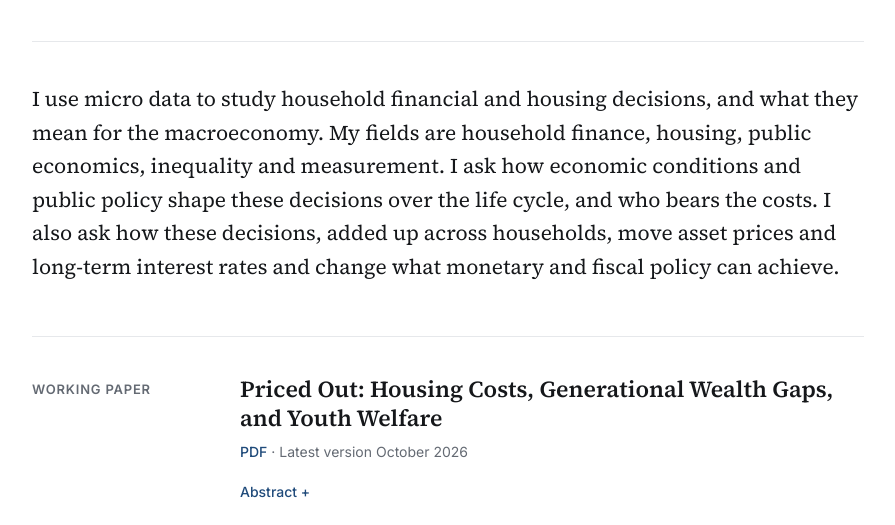
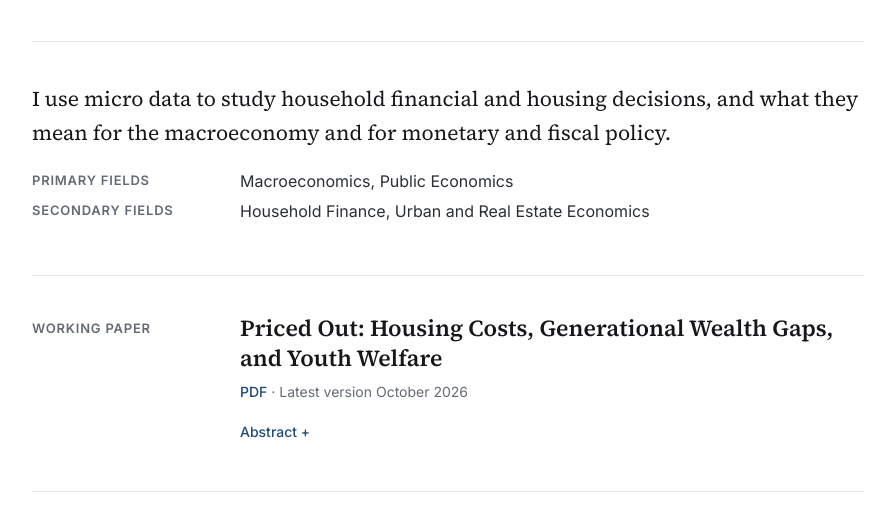
Before and after one commit to chloe-ahn/chloe-ahn.github.io, a plain HTML site: page index.html in a window 1280 px wide. Shown: the part 223-748 px from the top of the page, without its empty margins (192-1087 px from the left). Drawn offline with Linux system fonts and the light colour scheme.

Commit message:
Add files via upload

```diff
--- a/index.html
+++ b/index.html
@@ -4,11 +4,11 @@
 <meta charset="utf-8">
 <meta name="viewport" content="width=device-width, initial-scale=1">
 <title>Chloe Ahn | PhD Candidate in Economics, University of Bristol</title>
-<meta name="description" content="Chloe Ahn is a PhD candidate in Economics at the University of Bristol. She works on macroeconomics, household finance, housing and public economics. CV and papers.">
+<meta name="description" content="Chloe Ahn is a PhD candidate in Economics at the University of Bristol. Her fields are macroeconomics and public economics, with household finance and urban and real estate economics. CV and papers.">
 <meta name="author" content="Chloe Ahn">
 <link rel="canonical" href="https://chloe-ahn.github.io/">
 <meta property="og:title" content="Chloe Ahn | Economics, University of Bristol">
-<meta property="og:description" content="PhD candidate in Economics at the University of Bristol. Macroeconomics, household finance, housing and public economics.">
+<meta property="og:description" content="PhD candidate in Economics at the University of Bristol. Macroeconomics and public economics, with household finance and real estate.">
 <meta property="og:url" content="https://chloe-ahn.github.io/">
 <meta property="og:type" content="profile">
 <script type="application/ld+json">
@@ -40,6 +40,10 @@ h1{margin:0;font-weight:600;font-size:44px;line-height:1.1;letter-spacing:-.015e
 .links{display:flex;flex-wrap:wrap;gap:4px 22px;margin-top:12px;font-size:15px;font-weight:500}
 
 .intro{margin:0;padding:40px 0 52px;border-top:1px solid var(--line);font-size:21px;line-height:1.6;color:var(--ink)}
+.intro .lead{margin:0 0 20px}
+.fields{display:grid;grid-template-columns:168px 1fr;gap:6px 40px;margin:0;font-family:inherit;font-size:16px;line-height:1.5}
+.fields dt{font-size:13px;font-weight:600;letter-spacing:.06em;text-transform:uppercase;color:var(--muted);padding-top:2px}
+.fields dd{margin:0;color:var(--text)}
 
 section{display:flex;flex-wrap:wrap;gap:8px 40px;padding:38px 0;border-top:1px solid var(--line)}
 h2{flex:0 0 168px;margin:0;padding-top:4px;font-size:13px;font-weight:600;letter-spacing:.06em;text-transform:uppercase;color:var(--muted)}
@@ -77,6 +81,8 @@ footer{margin-top:28px;padding-top:22px;border-top:1px solid var(--line);font-si
   .page{padding-top:48px}
   h1{font-size:36px}
   .intro{font-size:19px}
+  .fields{grid-template-columns:1fr;gap:2px 0}
+  .fields dd{margin-bottom:10px}
   .top img{width:104px;height:104px}
 }
 </style>
@@ -96,7 +102,13 @@ footer{margin-top:28px;padding-top:22px;border-top:1px solid var(--line);font-si
   </div>
 </header>
 
-<p class="intro serif">I use micro data to study household financial and housing decisions, and what they mean for the macroeconomy. My fields are household finance, housing, public economics, inequality and measurement. I ask how economic conditions and public policy shape these decisions over the life cycle, and who bears the costs. I also ask how these decisions, added up across households, move asset prices and long-term interest rates and change what monetary and fiscal policy can achieve.</p>
+<div class="intro">
+  <p class="serif lead">I use micro data to study household financial and housing decisions, and what they mean for the macroeconomy and for monetary and fiscal policy.</p>
+  <dl class="fields">
+    <dt>Primary fields</dt><dd>Macroeconomics, Public Economics</dd>
+    <dt>Secondary fields</dt><dd>Household Finance, Urban and Real Estate Economics</dd>
+  </dl>
+</div>
 
 <section aria-labelledby="h-wp">
   <h2 id="h-wp">Working Paper</h2>
```
